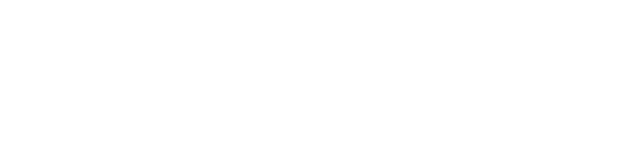
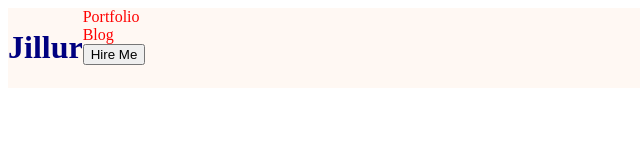
Before and after one commit to RiyadRahman11/cse3532-sp25-C231019-developer-portfolio-assignment, a plain HTML site: page index.html in a window 1280 px wide. Shown: the whole page, without its empty margins (0-640 px from the left). Drawn offline with Linux system fonts and the light colour scheme.

Commit message:
added some things

```diff
--- a/index.html
+++ b/index.html
@@ -4,8 +4,18 @@
     <meta charset="UTF-8">
     <meta name="viewport" content="width=device-width, initial-scale=1.0">
     <title>Developer Portfolio of C231019</title>
+    <link rel="stylesheet" href="style.css">
 </head>
 <body>
-
+        <div class="page1">
+            <div class="topline">
+                <h1>Jillur</h1>
+                <ul>
+                    <li>Portfolio</li>
+                    <li>Blog</li>
+                    <li><button>Hire Me</button></li>
+                </ul>
+            </div>
+        </div>
 </body>
 </html>
--- /dev/null
+++ b/style.css
@@ -0,0 +1,17 @@
+.page1
+{
+    background-color:#FFF8F3;
+    color: navy;
+    display:flex;
+    justify-content:space-between;
+}
+.topline
+{
+    display:flex;
+}
+.topline ul
+{
+    list-style-type:none;
+    color:red;
+    margin:0;padding:0;
+}
```
Also changed, not shown: media/Group 12.png (added), media/man.png (added).
